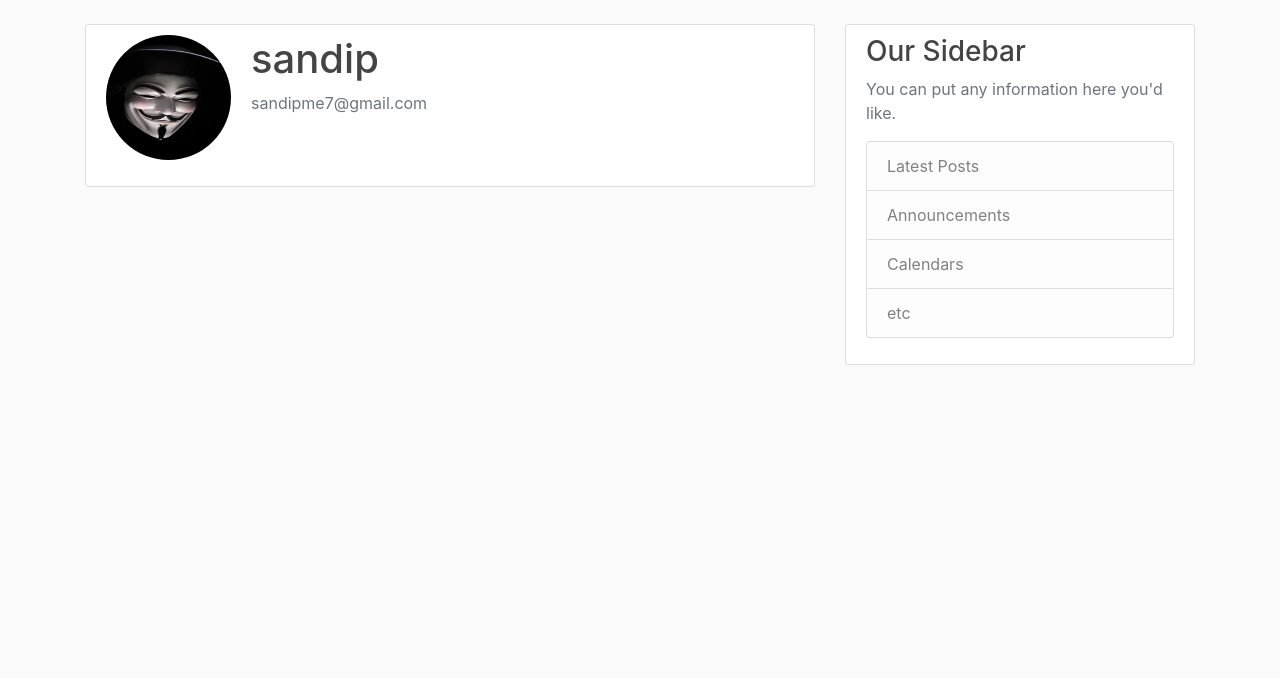
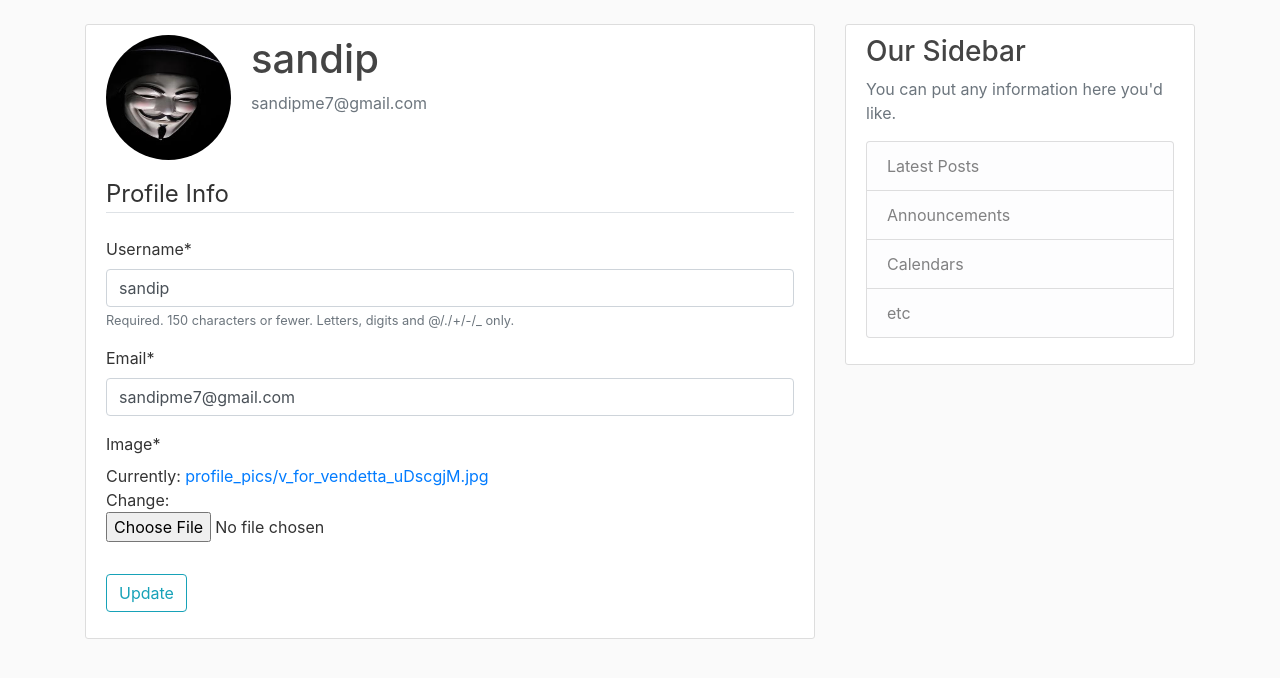
Before and after one commit to Sandip123456789/DjangoProject, a Django app: page /profile/ in a window 1280 px wide. Shown: the part 56-734 px from the top of the page. Run offline with Django 3.2, Linux system fonts and the light colour scheme; a user stored in the database is signed in; data comes from the database, SQL or seed files in the repository; both versions use the stored data as it was after the commit; parts of the project's set-up code (start-up, migrations or seed data) failed here and were passed over; some libraries are stand-ins or nearby versions.

Commit message:
Updating the user profile

```diff
--- a/blog/templates/blog/home.html
+++ b/blog/templates/blog/home.html
@@ -2,6 +2,7 @@
 {% block content %}
         {% for post in posts %}
             <article class="media content-section">
+                <image class="rounded-circle article-img" src="{{ post.author.profile.image.url }}">
                 <div class="media-body">
                 <div class="article-metadata">
                     <a class="mr-2" href="#">{{ post.author }}</a>
--- a/users/forms.py
+++ b/users/forms.py
@@ -12,14 +12,14 @@ class UserRegisterForm(UserCreationForm):
         model = User
         fields = ['username', 'email', 'password1', 'password2']
 
-# class UserUpdateForm(forms.ModelForm):
-#     email = forms.EmailField()
+class UserUpdateForm(forms.ModelForm):
+    email = forms.EmailField()
 
-#     class Meta:
-#         model = User
-#         fields = ['username', 'email']
+    class Meta:
+        model = User
+        fields = ['username', 'email']
 
-# class ProfileUpdateForm(forms.ModelForm):
-#     class Meta:
-#         model = Profile
-#         fields = ['image']
+class ProfileUpdateForm(forms.ModelForm):
+    class Meta:
+        model = Profile
+        fields = ['image']
--- a/users/models.py
+++ b/users/models.py
@@ -1,5 +1,6 @@
 from django.db import models
 from django.contrib.auth.models import User
+from PIL import Image
 
 # Create your models here.
 class Profile(models.Model):
@@ -8,3 +9,13 @@ class Profile(models.Model):
 
     def __str__(self):
         return f'{self.user.username} Profile'
+
+    def save(self):
+        super().save()
+
+        image = Image.open(self.image.path)
+
+        if image.height > 300 or image.width > 300:
+            output_size = (300, 300)
+            image.thumbnail(output_size)
+            image.save(self.image.path)
--- a/users/templates/users/profile.html
+++ b/users/templates/users/profile.html
@@ -1,4 +1,5 @@
 {% extends "blog/base.html" %}
+{% load crispy_forms_tags %}
 {% block content %}
     <div class="content-section">
         <div class="media">
@@ -9,5 +10,16 @@
             </div>
         </div>
         <!-- FORM HERE -->
+        <form method="POST" enctype="multipart/form-data">
+            {% csrf_token %}
+            <fieldset class="form-group">
+                <legend class="border-bottom mb-4">Profile Info</legend>
+                {{ u_form|crispy }}
+                {{ p_form|crispy }}
+            </fieldset>
+            <div class="form-group">
+                <button class="btn btn-outline-info" type="submit">Update</button>
+            </div>
+        </form>
     </div>
 {% endblock content %}
--- a/users/views.py
+++ b/users/views.py
@@ -20,12 +20,23 @@ def register(request):
 
 @login_required
 def profile(request):
-#     u_form = UserUpdateForm()
-#     p_form = ProfileUpdateForm()
+    if request.method == 'POST':
+        u_form = UserUpdateForm(request.POST, instance=request.user)
+        p_form = ProfileUpdateForm(request.POST,
+                                    request.FILES,
+                                    instance=request.user.profile)
+        if u_form.is_valid() and p_form.is_valid():
+            u_form.save()
+            p_form.save()
+            messages.success(request, f'Your account has been updated!')
+            return redirect('profile')
+    else:
+        u_form = UserUpdateForm(instance=request.user)
+        p_form = ProfileUpdateForm(instance=request.user.profile)
 
-# #u_form = user from, p_form = profile form
-#     context = {
-#         'u_form' : u_form
-#         'p_form' : p_form
-#     }
-    return render(request, 'users/profile.html')
+#u_form = user from, p_form = profile form
+    context = {
+        'u_form' : u_form,
+        'p_form' : p_form
+    }
+    return render(request, 'users/profile.html', context)
```
Also changed, not shown: db.sqlite3, media/profile_pics/logo3.PNG (added), media/profile_pics/v_for_vendetta.jpg (added), media/profile_pics/v_for_vendetta_uDscgjM.jpg (added).
